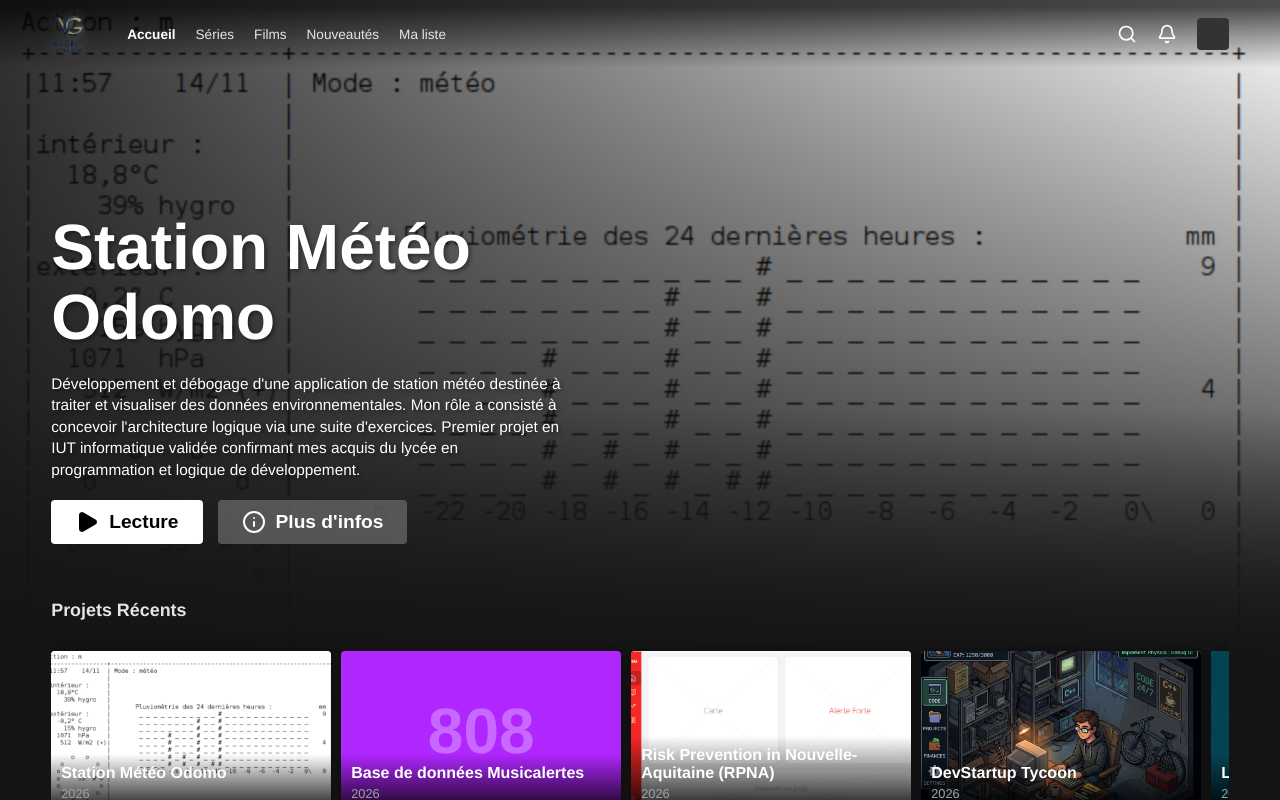
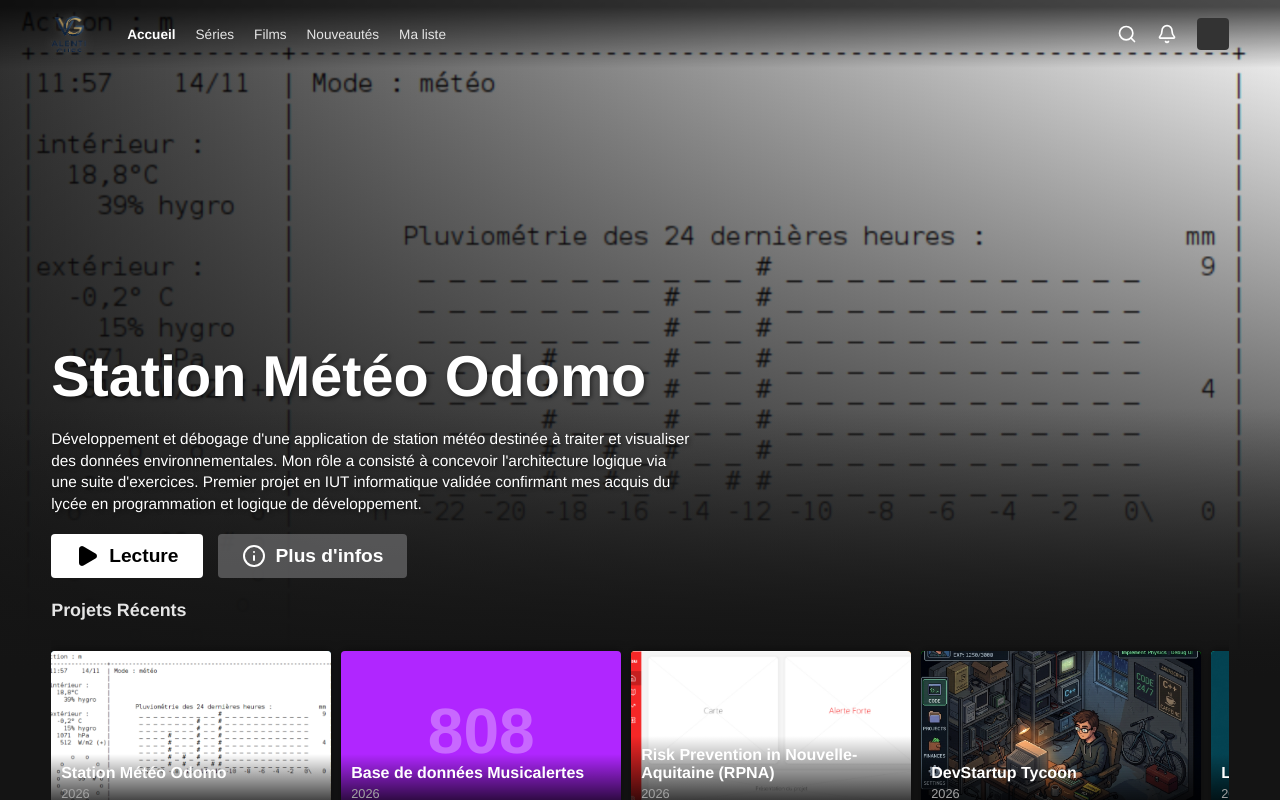
Before and after one commit to ValentinGues/ValentinGues.github.io, a React (Vite) app: page /#/netflix in a window 1280 px wide. Built offline with nearby package versions, Linux system fonts and the light colour scheme.

Commit message:
style: fix title overflow issue in netflix view for long titles

```diff
--- a/src/components/NetflixMenu.css
+++ b/src/components/NetflixMenu.css
@@ -93,14 +93,14 @@
 
 .netflix-hero-content {
   position: absolute;
-  bottom: 20%;
+  bottom: 15%;
   left: 4%;
-  width: 40%;
+  width: 50%;
   z-index: 10;
 }
 
 .netflix-hero-title {
-  font-size: 4rem;
+  font-size: clamp(2rem, 4.5vw, 4rem);
   font-weight: 800;
   margin-bottom: 20px;
   line-height: 1.1;
```
